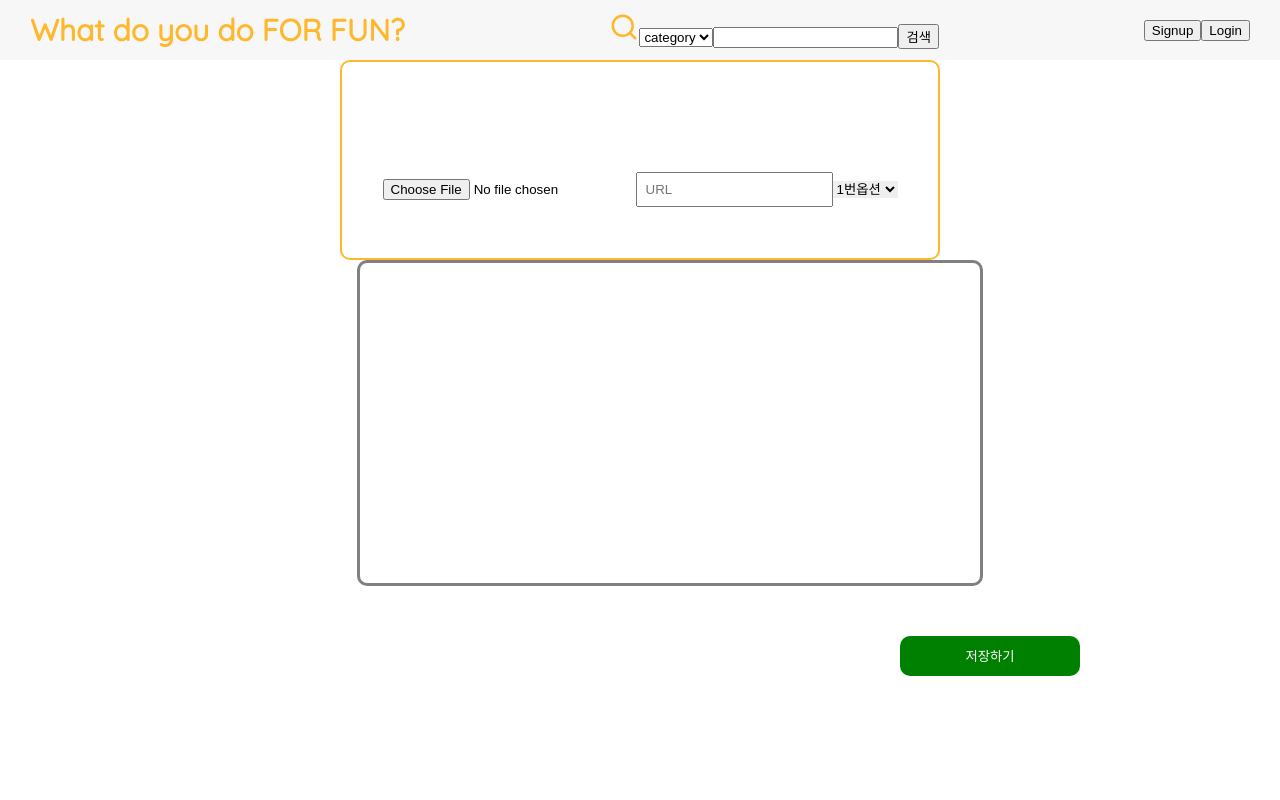
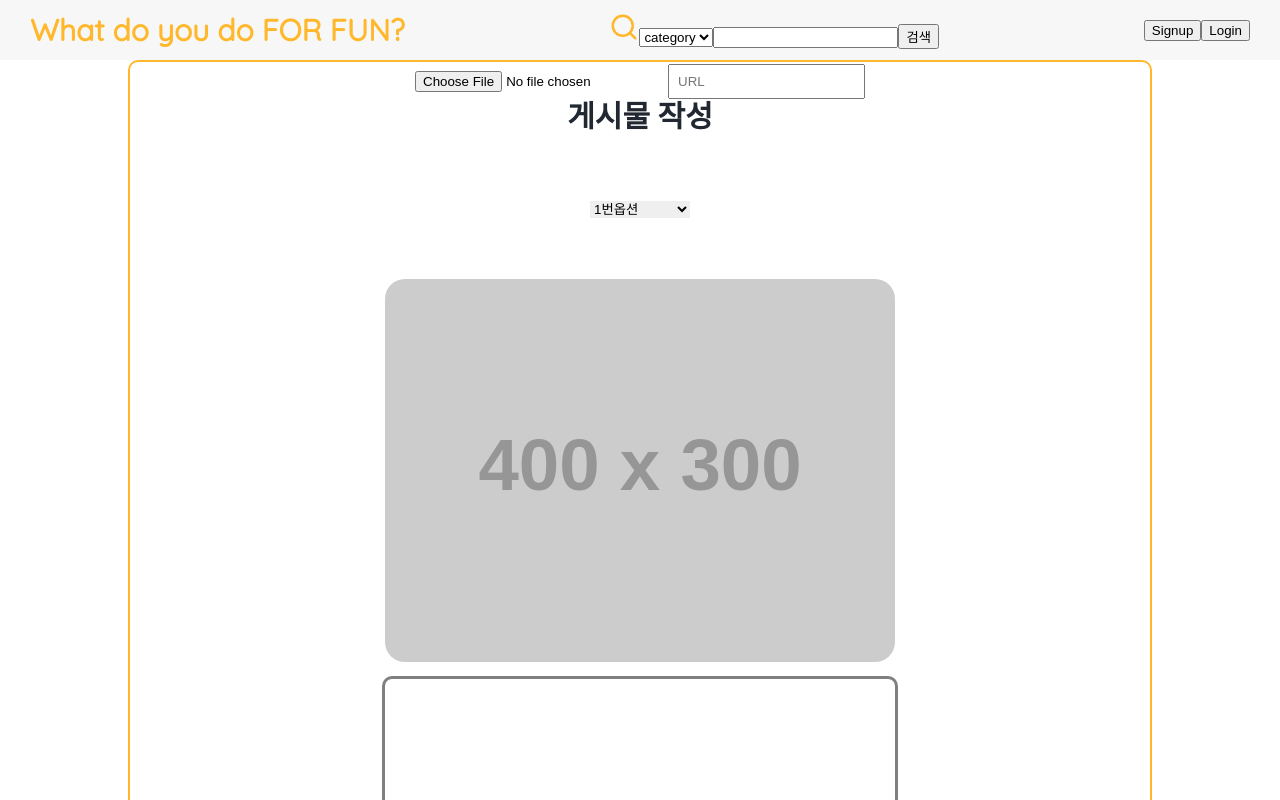
Before and after one commit to chamchipack/React_miniProject, a React (Create React App) app: page /add in a window 1280 px wide. Shown: the top 800 px of the page. Built offline with nearby package versions, Linux system fonts and the light colour scheme.

Commit message:
Add.js 디자인 수정

```diff
--- a/src/pages/Add.js
+++ b/src/pages/Add.js
@@ -2,7 +2,7 @@
 import { useRef, useState } from 'react';
 import { useDispatch, useSelector } from 'react-redux';
 import styled from 'styled-components';
-import {Grid, Input} from '../elements/index';
+import {Grid, Input, Text, Button} from '../elements/index';
 import {actionCreators as imageActions} from '../redux/modules/image';
 
 function Add(){
@@ -39,11 +39,13 @@ function Add(){
 
     return(
         <>
-        <Grid width='1200px' height='1000px' margin='0 auto'>
-            <Grid border='3px solid green' width='50%' margin='0 auto'>
-                    <input ref={fileInput} onChange={changePreview} type='file'/>
-                    <Input type='text' placeholder='URL'/>
-
+        <Grid width='80%' margin='0 auto' border='3px solid green'>
+            <Grid>
+                <Text size='30px' bold='30'>게시물 작성</Text>
+            </Grid>
+            <Grid width='50%' margin='-10% auto'>
+                <input ref={fileInput} onChange={changePreview} type='file'/>
+                <Input type='text' placeholder='URL'/>
                 <Select onChange={selectOption}>
                     <option>1번옵션</option>
                     <option>2번옵션</option>
@@ -52,41 +54,34 @@ function Add(){
                     <option>5번옵션</option>
                 </Select>
             </Grid>
+            <Grid margin='10% 0 0 0'>
+                <img style={{borderRadius:'20px', width:'50%', margin:'10px'}} src={preview? preview : "http://via.placeholder.com/400x300"}/>
+            </Grid>
             <Grid>
-                <img style={{margin:'30px'}} src={preview}/>
                 <TextArea onChange={textChange} ref={textInput} />
             </Grid>
-            <Button onClick={()=>{submit()}}>저장하기</Button>
+            <Grid margin='5% 0 5% 0'>
+                <Button width='50%' _onClick={submit()}>저장하기</Button>
+            </Grid>
         </Grid>
         </>
     )
 }
 
 export const Select = styled.select`
-    margin-left: 0%;
+    width:100px;
     margin-top: 20%;
     margin-bottom: 10%;
     border: none;
 `
 export const TextArea = styled.input`
 resize: none;
-    width: 50%;
-    height: 300px;
+    width: 48%;
+    height: 200px;
     border: 3px solid gray;
     border-radius: 10px;
     padding: 10px;
-`
-export const Button = styled.button`
-width: 15%;
-    height: 40px;
-    border-radius: 10px;
-    border: none;
-    background-color: green;
-    position: relative;
-    right: -350px;
-    color: white;
-    margin-top: 50px;
+    font-size : 20px;
 `
 
-
 export default Add
```
